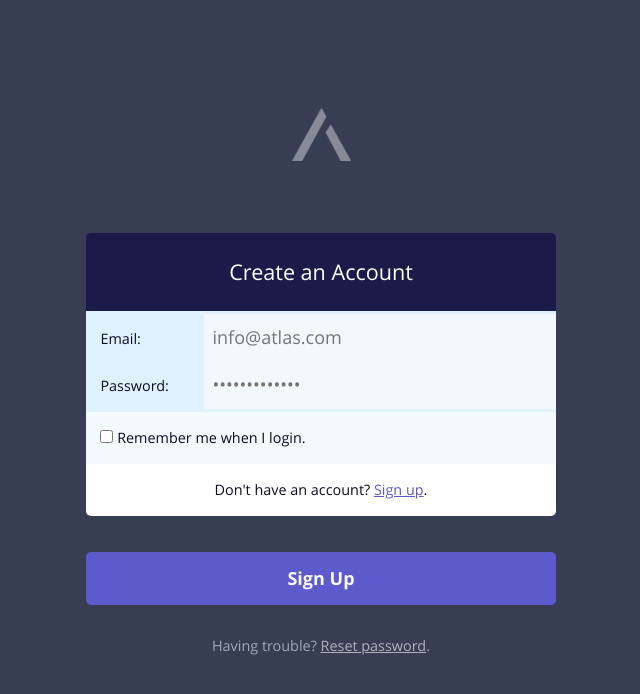
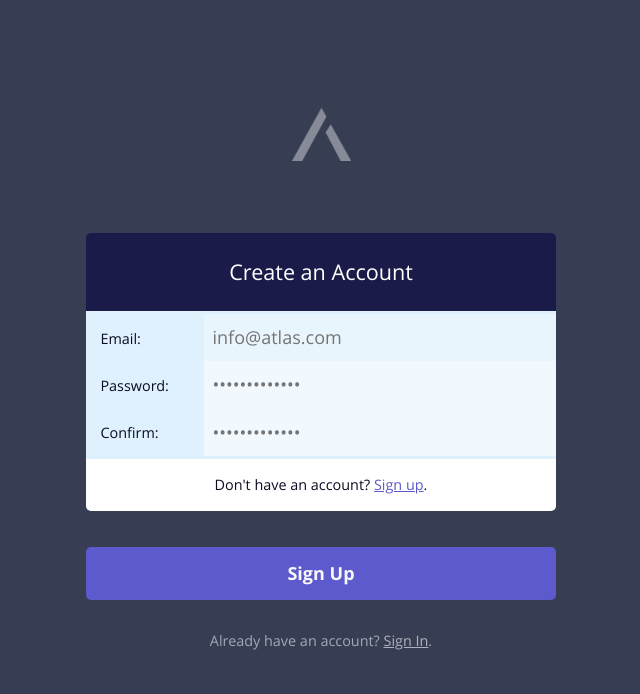
Before and after one commit to getatlas/__control, a Jekyll site: the page built from signup.html, in a window 1280 px wide. Shown: the top 694 px of the page, without its empty margins (319-959 px from the left). Built offline with Jekyll 4.4.1, drawn with Linux system fonts in a browser that asks for light colours.

Commit message:
Update forms Login, sign up and forgot password forms now animate into view, autofocus on first field, and the sign up page checks if the passwords match

```diff
--- a/_includes/footer.html
+++ b/_includes/footer.html
@@ -1,7 +1,31 @@
     <script src="https://ajax.googleapis.com/ajax/libs/jquery/2.2.0/jquery.min.js"></script>
     <script>
-      $( ".nav-toggle" ).click(function() {
-        $("#nav").toggleClass("nav-fullpage-visible");
+      $( document ).ready(function() {
+
+        // navigation toggle
+        $( ".nav-toggle" ).click(function() {
+          $("#nav").toggleClass("nav-fullpage-visible");
+        });
+
+        // animate element into view
+        $("#slide-up").addClass("slide-up");
+
+        // Check passwords
+        function checkPasswordMatch() {
+          var password = $("#password").val();
+          var passwordConfirm = $("#password-confirm").val();
+
+          if (password != passwordConfirm){
+            $("#error-message").removeClass("display-none");
+            $("#error-message").html("Uh oh, passwords do not match.");
+          }
+          else{
+            $("#error-message").addClass("display-none");
+          }
+        }
+
+        $("#password-confirm").keyup(checkPasswordMatch);
+
       });
     </script>
 
--- a/assets/sass/mixins/mx-animation.scss
+++ b/assets/sass/mixins/mx-animation.scss
@@ -20,7 +20,7 @@
   animation-iteration-count: infinite;
 }
 @mixin slide-up {
-  animation: slide-up 1s;
+  animation: slide-up 0.4s;
 }
 @mixin slide-left {
   animation: slide-left 1s;
@@ -59,7 +59,7 @@
 
 @keyframes slide-up {
   0% {
-    transform: translateY(20px);
+    transform: translateY(300px);
     opacity: 0;
   }
   50% {
--- a/assets/sass/style.scss
+++ b/assets/sass/style.scss
@@ -56,8 +56,9 @@
 @import "classes/c-type.scss";
 @import "classes/c-utility.scss";
 @import "classes/c-border.scss";
+@import "classes/c-animation.scss";
 // @import "classes/c-fancytype.scss";
-// @import "classes/c-animation.scss";
+
 
 
 //================================================//
--- a/forgotpass.html
+++ b/forgotpass.html
@@ -8,7 +8,7 @@ background-color: color-bg-dark
 <main role="main">
   <article>
 
-    <div class="padding-t2">
+    <div class="padding-t2" id="slide-up">
 
       <div class="row">
         <div class="large-6 medium-8 small-11 columns small-centered">
@@ -42,13 +42,13 @@ background-color: color-bg-dark
                     <label for="email" class="padding-1 text-small">Email:</label>
                   </td>
                   <td class="padding-none border-none">
-                    <input id="email" type="text" class="full border-none unround" placeholder="info@atlas.com"></input>
+                    <input autofocus id="email" type="text" class="full border-none unround" placeholder="info@atlas.com"></input>
                   </td>
                 </tr>
 
               </table>
 
-              <p class="margin-none padding-1 color-bg-cream text-center text-small text-alert">Error message. Use a valid email address.</p>
+              <p class="margin-none padding-1 color-bg-cream text-center text-small text-alert" id="error-message">Error message. Use a valid email address.</p>
 
               <p class="margin-none padding-1 color-bg-white text-center text-small">Don't have an account? <a href="#">Sign up</a>.</p>
             </div>
--- a/signup.html
+++ b/signup.html
@@ -8,7 +8,7 @@ background-color: color-bg-dark
 <main role="main">
   <article>
 
-    <div class="padding-t2">
+    <div class="padding-t2" id="slide-up">
 
       <div class="row">
         <div class="large-6 medium-8 small-11 columns small-centered">
@@ -42,7 +42,7 @@ background-color: color-bg-dark
                     <label for="email" class="padding-1 text-small">Email:</label>
                   </td>
                   <td class="padding-none border-none">
-                    <input id="email" type="text" class="full border-none unround" placeholder="info@atlas.com"></input>
+                    <input autofocus id="email" type="text" class="full border-none unround" placeholder="info@atlas.com"></input>
                   </td>
                 </tr>
 
@@ -56,13 +56,19 @@ background-color: color-bg-dark
                   </td>
                 </tr>
 
+                <!-- row -->
+                <tr class="table-nohover">
+                  <td class="padding-none color-bg-calm border-none">
+                    <label for="password-confirm" class="padding-1 text-small">Confirm:</label>
+                  </td>
+                  <td class="padding-none border-none">
+                    <input id="password-confirm" type="password" class="full border-none unround" placeholder="•••••••••••••"></input>
+                  </td>
+                </tr>
+
               </table>
 
-              <p class="margin-none padding-1 color-bg-cream text-small">
-                <input id="checkbox" type="checkbox" class="border-none unround" placeholder="•••••••••••••"></input> Remember me when I login.
-              </p>
-
-              <!-- <p class="margin-none padding-1 color-bg-cream text-center text-small text-alert">Error message. Use a valid email address.</p> -->
+              <p class="margin-none padding-1 color-bg-cream text-center text-small text-alert display-none" id="error-message"></p>
 
               <p class="margin-none padding-1 color-bg-white text-center text-small">Don't have an account? <a href="#">Sign up</a>.</p>
             </div>
@@ -70,7 +76,7 @@ background-color: color-bg-dark
             <!-- submit -->
             <input type="submit" value="Sign Up" class="button-small full color-bg-primary border-color-primary text-light text-weight-700">
 
-            <p class="padding-1 text-center text-small text-invert opacity-2">Having trouble? <a href="#">Reset password</a>.</p>
+            <p class="padding-1 text-center text-small text-invert opacity-2">Already have an account? <a href="#">Sign In</a>.</p>
 
           </form>
 
```
Also changed, not shown: signin.html (+7 -3 lines), assets/css/style.min.css, 6 other files.
